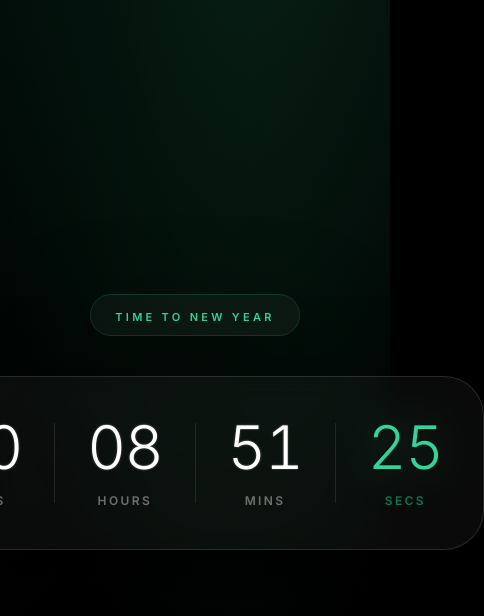
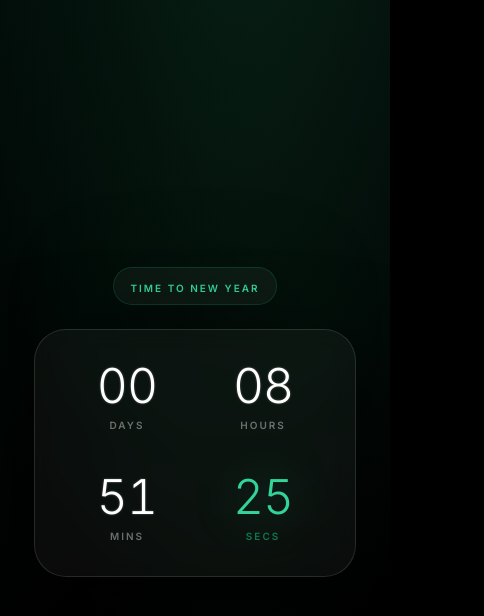
Before and after one commit to ucil25/countdown, a plain HTML site: page index.html in a window 390 px wide. Shown: the whole page, 484 px wide, since content can reach past the window. Drawn offline with nearby package versions, Linux system fonts and the light colour scheme.

Commit message:
Refactor HTML structure and improve styles

```diff
--- a/index.html
+++ b/index.html
@@ -7,7 +7,6 @@
     <title>2026 Countdown | Emerald Precise</title>
 
     <script src="https://cdn.tailwindcss.com"></script>
-
     <script src="https://cdn.jsdelivr.net/npm/canvas-confetti@1.6.0/dist/confetti.browser.min.js"></script>
 
     <link rel="preconnect" href="https://fonts.googleapis.com">
@@ -27,7 +26,7 @@
             margin: 0;
         }
 
-        /* Ambient Background - Lebih Gelap untuk Kontras Maksimal */
+        /* Ambient Background */
         .mesh-bg {
             position: absolute;
             top: 0;
@@ -43,31 +42,24 @@
         }
 
         @keyframes moveGradient {
-            0% {
-                background-position: 0% 50%;
-            }
-
-            100% {
-                background-position: 100% 50%;
-            }
+            0% { background-position: 0% 50%; }
+            100% { background-position: 100% 50%; }
         }
 
-        /* Glass Panel - Diperbaiki kontrasnya agar teks tajam */
+        /* Glass Panel */
         .glass-panel {
             background: rgba(255, 255, 255, 0.04);
             backdrop-filter: blur(12px);
-            /* Blur dikurangi agar teks tidak 'berbayang' */
             -webkit-backdrop-filter: blur(12px);
             border: 1px solid rgba(255, 255, 255, 0.12);
             box-shadow: 0 40px 100px rgba(0, 0, 0, 0.8);
         }
 
-        /* Typography - Tebal sedikit diperkuat dari 100 ke 200/300 */
+        /* Typography */
         .count-number {
             font-weight: 300;
             letter-spacing: -0.02em;
             filter: drop-shadow(0 0 1px rgba(255, 255, 255, 0.3));
-            /* Menambah ketajaman */
         }
 
         .tick-anim {
@@ -75,18 +67,9 @@
         }
 
         @keyframes springPop {
-            0% {
-                transform: scale(1);
-            }
-
-            50% {
-                transform: scale(1.08);
-                color: #34d399;
-            }
-
-            100% {
-                transform: scale(1);
-            }
+            0% { transform: scale(1); }
+            50% { transform: scale(1.08); color: #34d399; }
+            100% { transform: scale(1); }
         }
 
         /* Liquid Metal Text */
@@ -100,9 +83,7 @@
         }
 
         @keyframes shine {
-            to {
-                background-position: 200% center;
-            }
+            to { background-position: 200% center; }
         }
 
         .loader-line {
@@ -121,57 +102,57 @@
 
     <div id="loader-screen" class="fixed inset-0 z-50 flex flex-col items-center justify-center bg-black">
         <div class="flex flex-col items-center gap-6">
-            <h1 class="text-5xl font-extralight tracking-widest text-white">2026</h1>
-            <div class="w-64 h-[2px] bg-white/10 rounded-full overflow-hidden">
+            <h1 class="text-4xl md:text-5xl font-extralight tracking-widest text-white">2026</h1>
+            <div class="w-48 md:w-64 h-[2px] bg-white/10 rounded-full overflow-hidden">
                 <div id="loader-bar" class="loader-line"></div>
             </div>
-            <span class="text-[10px] tracking-[0.5em] text-emerald-500 uppercase">Initializing System</span>
+            <span class="text-[8px] md:text-[10px] tracking-[0.5em] text-emerald-500 uppercase">Initializing System</span>
         </div>
     </div>
 
     <main id="countdown-container"
-        class="relative z-10 flex flex-col items-center opacity-0 scale-95 transition-all duration-1000">
+        class="relative z-10 flex flex-col items-center w-full px-4 opacity-0 scale-95 transition-all duration-1000">
 
-        <div class="glass-panel px-6 py-2 rounded-full mb-10 border border-emerald-500/20">
-            <span class="text-[11px] font-semibold tracking-[0.3em] uppercase text-emerald-400">Time to New Year</span>
+        <div class="glass-panel px-4 py-1.5 md:px-6 md:py-2 rounded-full mb-6 md:mb-10 border border-emerald-500/20">
+            <span class="text-[10px] md:text-[11px] font-semibold tracking-[0.2em] md:tracking-[0.3em] uppercase text-emerald-400">Time to New Year</span>
         </div>
 
-        <div class="glass-panel p-10 md:p-16 rounded-[2.5rem] flex gap-8 md:gap-16 items-center">
+        <div class="glass-panel p-8 md:p-16 rounded-[2rem] md:rounded-[2.5rem] grid grid-cols-2 md:flex gap-y-10 gap-x-4 md:gap-16 items-center justify-center w-full max-w-[90%] md:max-w-none mx-auto">
 
             <div class="flex flex-col items-center">
-                <span id="days" class="count-number text-6xl md:text-9xl tabular-nums text-white">00</span>
-                <span class="text-xs font-bold text-white/40 uppercase tracking-[0.2em] mt-4">Days</span>
+                <span id="days" class="count-number text-5xl sm:text-6xl md:text-9xl tabular-nums text-white">00</span>
+                <span class="text-[10px] md:text-xs font-bold text-white/40 uppercase tracking-[0.2em] mt-2 md:mt-4">Days</span>
             </div>
 
-            <div class="h-20 w-px bg-white/10"></div>
+            <div class="hidden md:block h-20 w-px bg-white/10"></div>
 
             <div class="flex flex-col items-center">
-                <span id="hours" class="count-number text-6xl md:text-9xl tabular-nums text-white">00</span>
-                <span class="text-xs font-bold text-white/40 uppercase tracking-[0.2em] mt-4">Hours</span>
+                <span id="hours" class="count-number text-5xl sm:text-6xl md:text-9xl tabular-nums text-white">00</span>
+                <span class="text-[10px] md:text-xs font-bold text-white/40 uppercase tracking-[0.2em] mt-2 md:mt-4">Hours</span>
             </div>
 
-            <div class="h-20 w-px bg-white/10"></div>
+            <div class="hidden md:block h-20 w-px bg-white/10"></div>
 
             <div class="flex flex-col items-center">
-                <span id="minutes" class="count-number text-6xl md:text-9xl tabular-nums text-white">00</span>
-                <span class="text-xs font-bold text-white/40 uppercase tracking-[0.2em] mt-4">Mins</span>
+                <span id="minutes" class="count-number text-5xl sm:text-6xl md:text-9xl tabular-nums text-white">00</span>
+                <span class="text-[10px] md:text-xs font-bold text-white/40 uppercase tracking-[0.2em] mt-2 md:mt-4">Mins</span>
             </div>
 
-            <div class="h-20 w-px bg-white/10"></div>
+            <div class="hidden md:block h-20 w-px bg-white/10"></div>
 
             <div class="flex flex-col items-center">
                 <span id="seconds"
-                    class="count-number text-6xl md:text-9xl tabular-nums text-emerald-400 drop-shadow-[0_0_25px_rgba(52,211,153,0.4)]">00</span>
-                <span class="text-xs font-bold text-emerald-500/60 uppercase tracking-[0.2em] mt-4">Secs</span>
+                    class="count-number text-5xl sm:text-6xl md:text-9xl tabular-nums text-emerald-400 drop-shadow-[0_0_25px_rgba(52,211,153,0.4)]">00</span>
+                <span class="text-[10px] md:text-xs font-bold text-emerald-500/60 uppercase tracking-[0.2em] mt-2 md:mt-4">Secs</span>
             </div>
 
         </div>
     </main>
 
     <div id="celebration-container"
-        class="fixed inset-0 z-20 hidden flex-col items-center justify-center bg-black/80 backdrop-blur-md opacity-0 transition-opacity duration-1000">
-        <h1 class="text-[18vw] font-bold tracking-tighter liquid-metal">2026</h1>
-        <p class="text-white/70 text-xl tracking-[0.8em] uppercase mt-4">The Future is Here</p>
+        class="fixed inset-0 z-20 hidden flex-col items-center justify-center bg-black/80 backdrop-blur-md opacity-0 transition-opacity duration-1000 px-4 text-center">
+        <h1 class="text-[18vw] font-bold tracking-tighter liquid-metal leading-none">2026</h1>
+        <p class="text-white/70 text-sm md:text-xl tracking-[0.5em] md:tracking-[0.8em] uppercase mt-4">The Future is Here</p>
     </div>
 
     <script>
```
